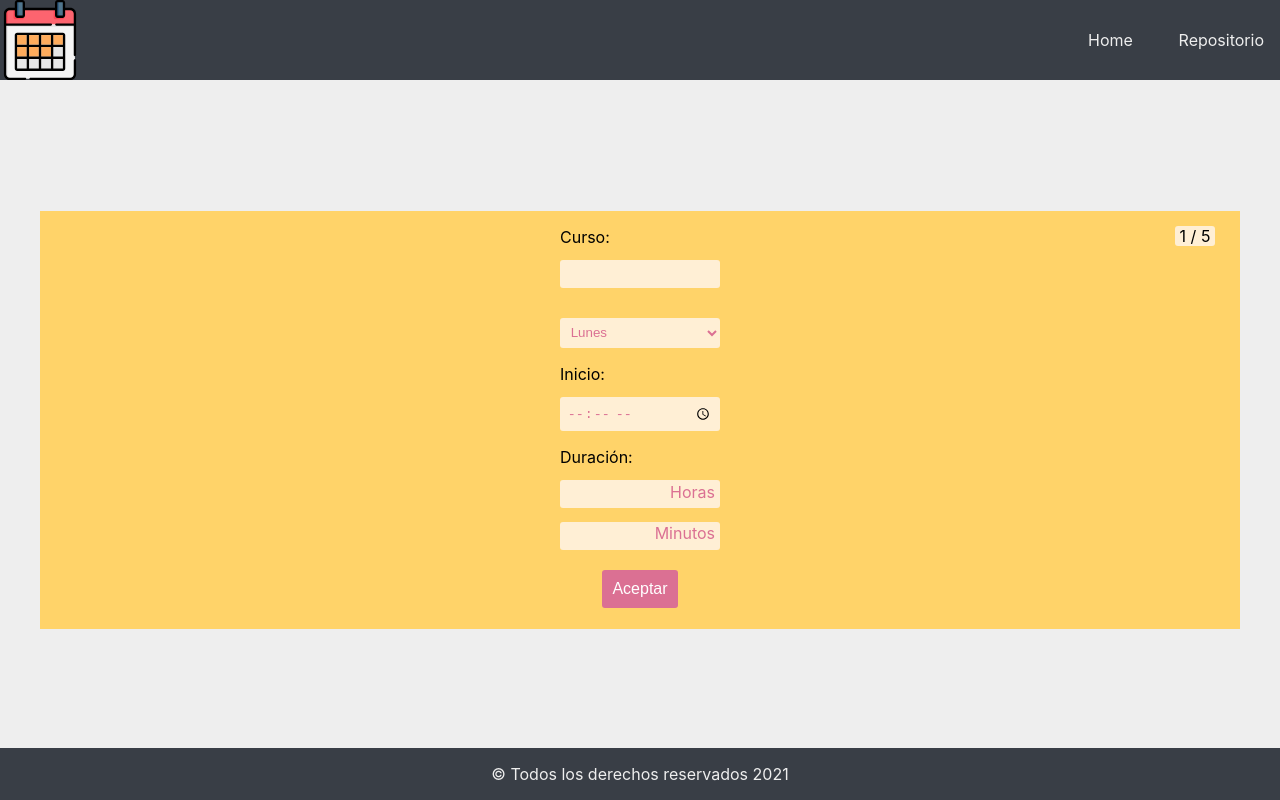
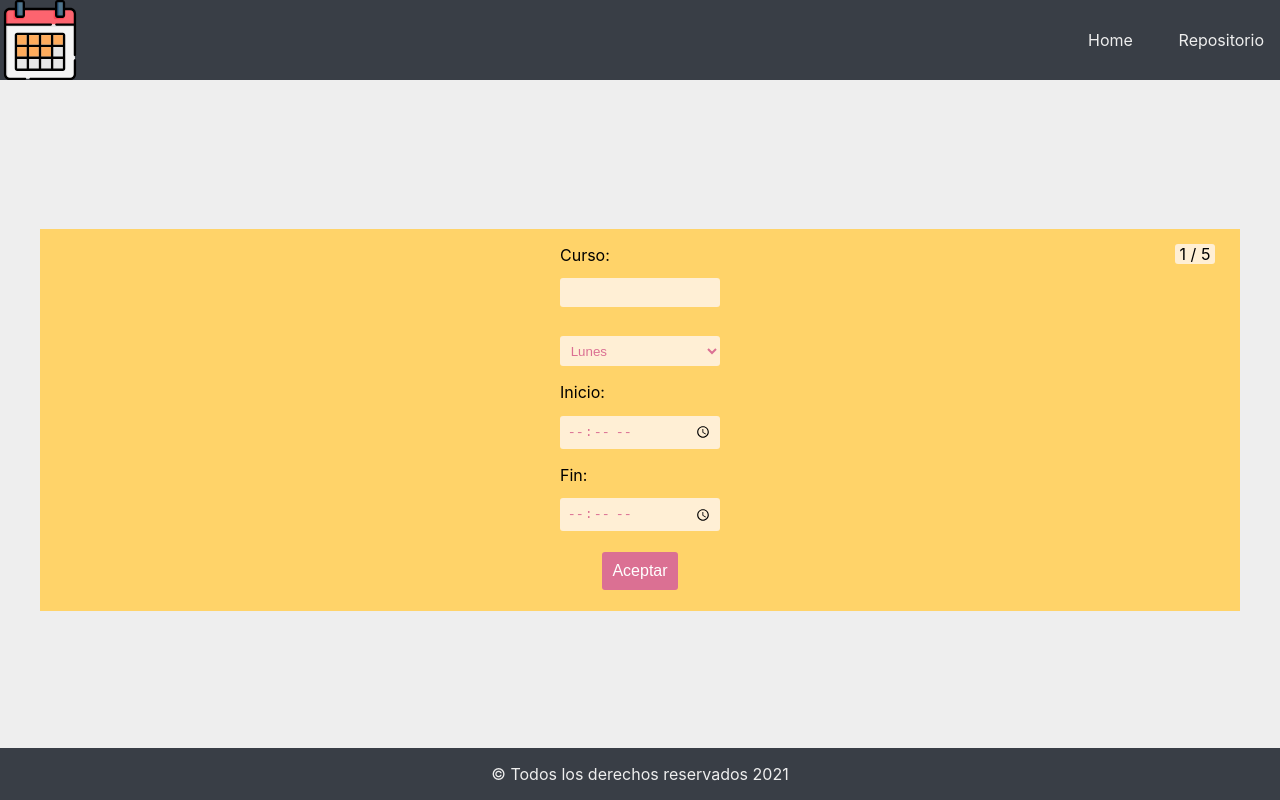
Before and after one commit to Railly/schedule-creator, a React (Create React App) app: page / in a window 1280 px wide. Both pictures are taken after typing "Sample", "5" into the empty fields and a click on the button "Siguiente". Built offline with nearby package versions, Linux system fonts and the light colour scheme.

Commit message:
Form updated

```diff
--- a/src/components/styled-form/index.js
+++ b/src/components/styled-form/index.js
@@ -44,7 +44,7 @@ export const Div = styled.div`
   margin-top: 1rem;
 `
 export const Linker = props => (
-  <Link to={props.route} style={{ textDecoration: 'none'}}>
+  <Link to={props.route} style={{ textDecoration: 'none' }}>
     <Button {...props} children={props.children} />
   </Link>
 )
@@ -59,32 +59,6 @@ export const Input = styled.input`
   border-radius: 3px;
 `
 
-export const InputWrapper = styled.div`
-  display: flex;
-  align-items: center;
-  Input {
-    border-top-right-radius: 0;
-    border-bottom-right-radius: 0;
-    height: 28px;
-    text-align:right;
-  }
-
-  span {
-    background-color: papayawhip;
-    display: block;
-    color: ${props => props.inputColor || 'palevioletred'};
-    margin-top: 0.8438em;
-    padding-top: 1.83px;
-    padding-right: 5px;
-    height: 1.75em;
-    border-top-right-radius: 3px;
-    border-bottom-right-radius: 3px;
-  }
-
-  span:first-child{
-    padding-top:1.5px;
-  }
-`
 export const Span = styled.span`
   position: absolute;
   background-color: papayawhip;
--- a/src/pages/form.js
+++ b/src/pages/form.js
@@ -8,7 +8,6 @@ import {
   ButtonWrapper,
   Div,
   Input,
-  InputWrapper,
   Span,
 } from '../components/styled-form'
 
@@ -83,31 +82,13 @@ const Form = ({ history }) => {
         </Div>
         <Div>
           <label>
-            Duración:
-            <InputWrapper>
-              <Input
-                type="number"
-                name="hours"
-                max="12"
-                min="0"
-                onChange={handleChange}
-                hours
-                required
-              />
-              <span>Horas</span>
-            </InputWrapper>
-            <InputWrapper>
-              <Input
-                type="number"
-                name="minutes"
-                max="59"
-                min="0"
-                onChange={handleChange}
-                minutes
-                required
-              />
-              <span>Minutos</span>
-            </InputWrapper>
+            Fin:
+            <Input
+              type="time"
+              name="startTime"
+              onChange={handleChange}
+              required
+            />
           </label>
         </Div>
         <ButtonWrapper>
@@ -127,7 +108,7 @@ const Form = ({ history }) => {
           )}
         </ButtonWrapper>
       </StyledForm>
-    </Main>
+    </Main >
   )
 }
 
```
